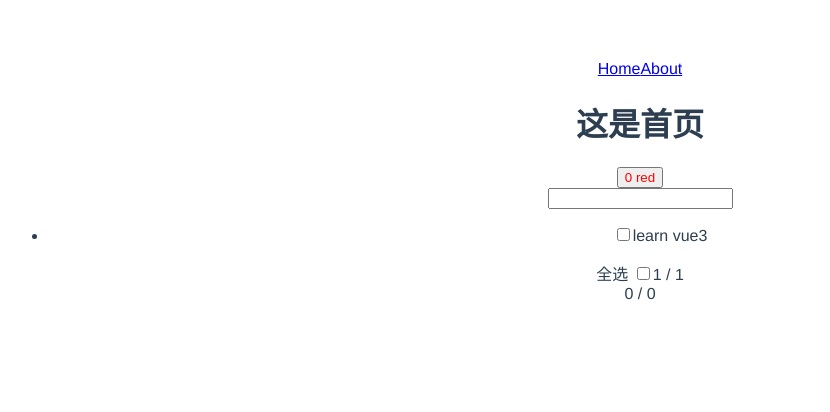
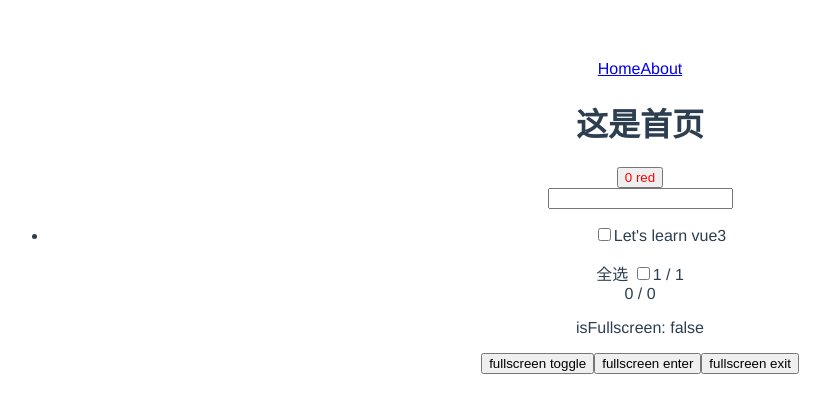
Before and after one commit to practice-daily/geektime-courses, a Vue app in the folder vue3/: page / in a window 1280 px wide. Shown: the top 412 px of the page, without its empty margins (0-830 px from the left). Built offline with nearby package versions, Linux system fonts and the light colour scheme.

Commit message:
use hook

```diff
--- a/vue3/package.json
+++ b/vue3/package.json
@@ -7,6 +7,7 @@
     "preview": "vite preview"
   },
   "dependencies": {
+    "@vueuse/core": "^7.4.1",
     "vue": "^3.2.23",
     "vue-router": "^4.0.12",
     "vuex": "^4.0.2"
--- a/vue3/reactive/proxy.html
+++ b/vue3/reactive/proxy.html
@@ -39,6 +39,7 @@
     proxy.count = 2
     console.log(proxy.count, obj.count, double)
 
+    //  Proxy 完善了几个 definePropery 的缺陷，比如说可以监听到属性的删除
     delete proxy.count
     console.log(proxy.count, obj.count, double) // undefined NaN
   </script>
--- a/vue3/src/components/Todolist.vue
+++ b/vue3/src/components/Todolist.vue
@@ -18,13 +18,23 @@
 </template>
 
 <script setup>
-import { ref, computed } from 'vue'
+import { ref, computed, watchEffect } from 'vue'
+import useStorage from '../utils/storage'
 
 function useTodos() {
   const title = ref('')
-  let todos = ref([
-    { title: 'learn vue3', done: false }
-  ])
+  // let todos = ref([
+  //   { title: 'learn vue3', done: false }
+  // ])
+
+  // let todos = ref(JSON.parse(localStorage.getItem('todos_localStorage') || '[]'))
+  // watchEffect(() => {
+  //   console.log('watchEffect', todos.value)
+  //   localStorage.setItem('todos_localStorage', JSON.stringify(todos.value))
+  // })
+
+  const todos = useStorage('todos_useStorage', [ { title: 'Let\'s learn vue3', done: false } ])
+  console.log('todos_useStorage:', todos)
 
   function addTodo() {
     todos.value.push({
--- a/vue3/src/pages/home.vue
+++ b/vue3/src/pages/home.vue
@@ -3,12 +3,18 @@
   <button class="color" @click="add">{{count}} {{color}}</button>
   <Todolist></Todolist>
   <span>{{x}} / {{y}}</span>
+
+  <p>isFullscreen: {{isFullscreen}}</p>
+  <button @click="toggle">fullscreen toggle</button>
+  <button @click="enter">fullscreen enter</button>
+  <button @click="exit">fullscreen exit</button>
 </template>
 
 <script setup>
 import { ref } from 'vue'
 import Todolist from '../components/Todolist.vue';
 import { useMouse } from '../utils/mouse'
+import { useFullscreen } from '@vueuse/core'
 
 const { x, y } = useMouse()
 
@@ -18,6 +24,8 @@ function add() {
   count.value++
   color.value = Math.random() > 0.5 ? 'red' : 'blue'
 }
+
+const { isFullscreen, enter, exit, toggle } = useFullscreen()
 </script>
 
 <style scoped>
--- /dev/null
+++ b/vue3/src/utils/storage.js
@@ -0,0 +1,11 @@
+import { ref, watchEffect } from 'vue'
+
+export default function useStorage(key, value = []) {
+  console.log('useStorage:', key, value);
+  const data = ref(JSON.parse(localStorage.getItem(key) || JSON.stringify(value)))
+  watchEffect(() => {
+    console.log('watchEffect', key, data.value)
+    localStorage.setItem(key, JSON.stringify(data.value))
+  })
+  return data
+}
```
Also changed, not shown: 1 other file (tests, documents, lock files or other folders).
